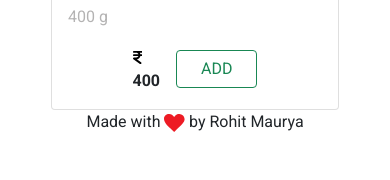
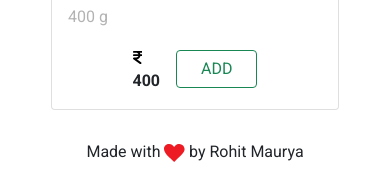
Before and after one commit to rohitupskills/blinkit-clone-project, a plain HTML site: page index.html in a window 390 px wide. Shown: the part 3226-3406 px from the top of the page. Before the commit the page ends 3376 px from the top, so only its background shows below. Drawn offline with nearby package versions, Linux system fonts and the light colour scheme.

Commit message:
footer section

```diff
--- a/index.html
+++ b/index.html
@@ -282,7 +282,7 @@
       </div>
     </div>
 
-    <div class="footer section">
+    <div class="footer-section">
       <p class="text-center mt-sm-3">Made with
         <svg id="Layer_1" data-name="Layer 1" xmlns="http://www.w3.org/2000/svg" height="18px" viewBox="0 0 122.88 107.39"><defs><style>.cls-1{fill:#ed1b24;fill-rule:evenodd;}</style></defs><title>red-heart</title><path class="cls-1" d="M60.83,17.18c8-8.35,13.62-15.57,26-17C110-2.46,131.27,21.26,119.57,44.61c-3.33,6.65-10.11,14.56-17.61,22.32-8.23,8.52-17.34,16.87-23.72,23.2l-17.4,17.26L46.46,93.55C29.16,76.89,1,55.92,0,29.94-.63,11.74,13.73.08,30.25.29c14.76.2,21,7.54,30.58,16.89Z"/></svg> by Rohit Maurya</p>
     </div>
--- a/style.css
+++ b/style.css
@@ -85,6 +85,9 @@ div.scrollmenu-last {
 .card-body svg{
     color: black;
 }
+.footer-section{
+    margin-top: 30px !important;
+}
 
 @media screen and (max-width:768px){
     nav{
@@ -113,7 +116,7 @@ div.scrollmenu-last {
         justify-content: center !important;
         align-items: center !important;
      }
-     .footer section{
+     .footer-section{
         text-align: center;
         margin-top: 30px !important;
      }
```
